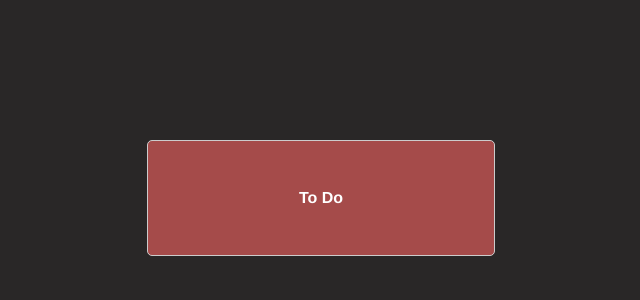
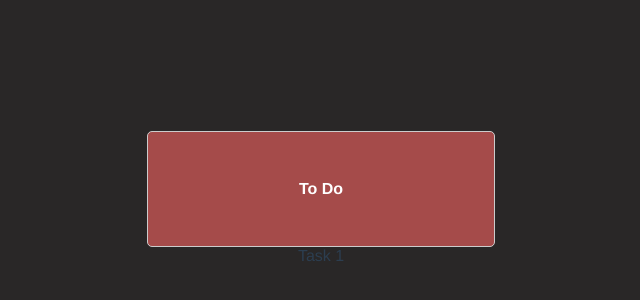
Before and after one commit to demetgas/drag-drop-vue, a Vue app: page / in a window 1280 px wide. Shown: the part 202-502 px from the top of the page, without its empty margins (319-959 px from the left). Built offline with nearby package versions, Linux system fonts and the light colour scheme.

Commit message:
Update TaskCard.vue

```diff
--- a/src/components/TaskCard.vue
+++ b/src/components/TaskCard.vue
@@ -2,6 +2,9 @@
   <div class="cardContainer">
     <div class="card">
       <div class="title"><div class="titleName">To Do</div></div>
+      <div class="list">
+        <div class="items"><div class="listItems">Task 1</div></div>
+      </div>
     </div>
   </div>
 </template>
```
